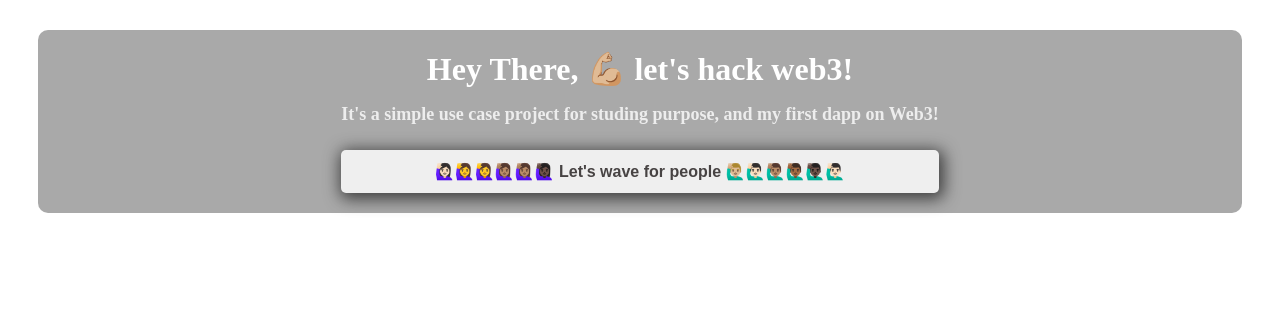
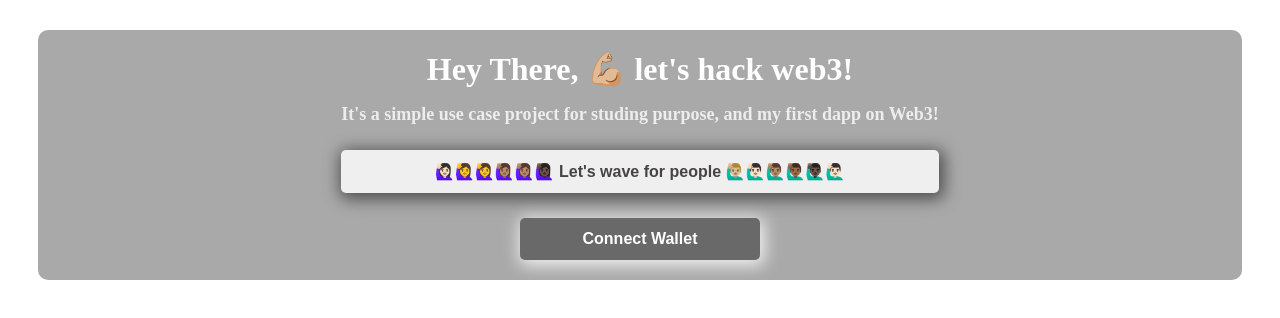
Before and after one commit to Fred-Reis/web3-ne-dapp, a React (Create React App) app: page / in a window 1280 px wide. Shown: the top 318 px of the page. Built offline with nearby package versions, Linux system fonts and the light colour scheme.

Commit message:
2 files modified

```diff
--- a/src/App.js
+++ b/src/App.js
@@ -1,8 +1,59 @@
-import React from 'react';
+import React, { useEffect, useState } from 'react';
 import { ethers } from 'ethers';
 import './style.css';
 
 export default function App() {
+  const [currentAccount, setCurrentAccount] = useState('');
+
+  const checkIfWalletIsConnected = async () => {
+    try {
+      const { ethereum } = window;
+
+      if (!ethereum) {
+        console.log('Please install Metamask!');
+      } else {
+        console.log('We have Ethereum object', ethereum);
+      }
+
+      const accounts = await ethereum.request({ method: 'eth_accounts' });
+
+      if (accounts.length !== 0) {
+        const account = accounts[0];
+        console.log('Authorized account has found', account);
+        setCurrentAccount(account);
+      } else {
+        console.log('Nothing account authorized has found');
+      }
+    } catch (error) {
+      console.error(error.message);
+    }
+  };
+
+  const connectWallet = async () => {
+    try {
+      const { ethereum } = window;
+
+      if (!ethereum) {
+        alert('Metamask has found!');
+        return;
+      }
+
+      const accounts = await ethereum.request({
+        method: 'eth_requestAccounts',
+      });
+
+      console.log('Connected', accounts[0]);
+      setCurrentAccount(accounts[0]);
+    } catch (error) {
+      console.error(error.message);
+    }
+  };
+
+  useEffect(() => {
+    // console.log('ethers', ethers);
+    checkIfWalletIsConnected();
+  }, []);
+
   const wave = () => {
     console.log('oi');
   };
@@ -20,6 +71,12 @@
         <button className="waveButton" onClick={wave}>
           🙋🏻‍♀️🙋‍♀️🙋‍♀️🙋🏽‍♀️🙋🏽‍♀️🙋🏿‍♀️ Let's wave for people 🙋🏼‍♂️🙋🏻‍♂️🙋🏽‍♂️🙋🏾‍♂️🙋🏿‍♂️🙋🏻‍♂️
         </button>
+
+        {!currentAccount && (
+          <button className="connectWalletButton" onClick={connectWallet}>
+            Connect Wallet
+          </button>
+        )}
       </div>
     </div>
   );
--- a/src/style.css
+++ b/src/style.css
@@ -30,7 +30,8 @@
   font-weight: 600;
 }
 
-.waveButton {
+.waveButton,
+.connectWalletButton {
   cursor: pointer;
   margin-top: 25px;
   padding: 12px;
@@ -39,5 +40,13 @@
   color: #474343;
   border: none;
   border-radius: 5px;
-  box-shadow: 2px 3px 16px 3px rgba(36, 36, 36, 0.8);
+  box-shadow: 2px 3px 16px 3px rgba(56, 55, 55, 0.8);
 }
+
+.connectWalletButton {
+  width: 40%;
+  align-self: center;
+  background-color: dimgrey;
+  color: #fff;
+  box-shadow: 2px 3px 16px 3px rgba(255, 255, 255, 0.8);
+}
```
